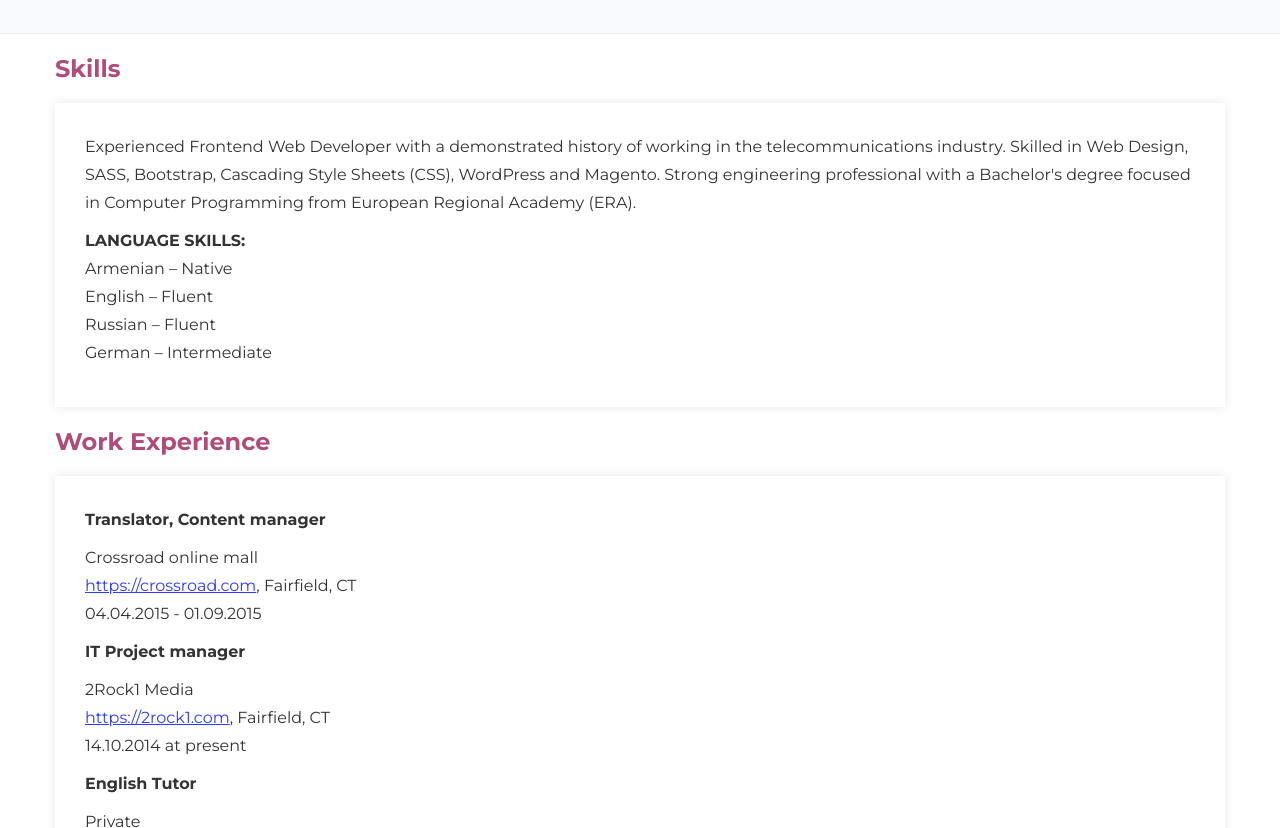
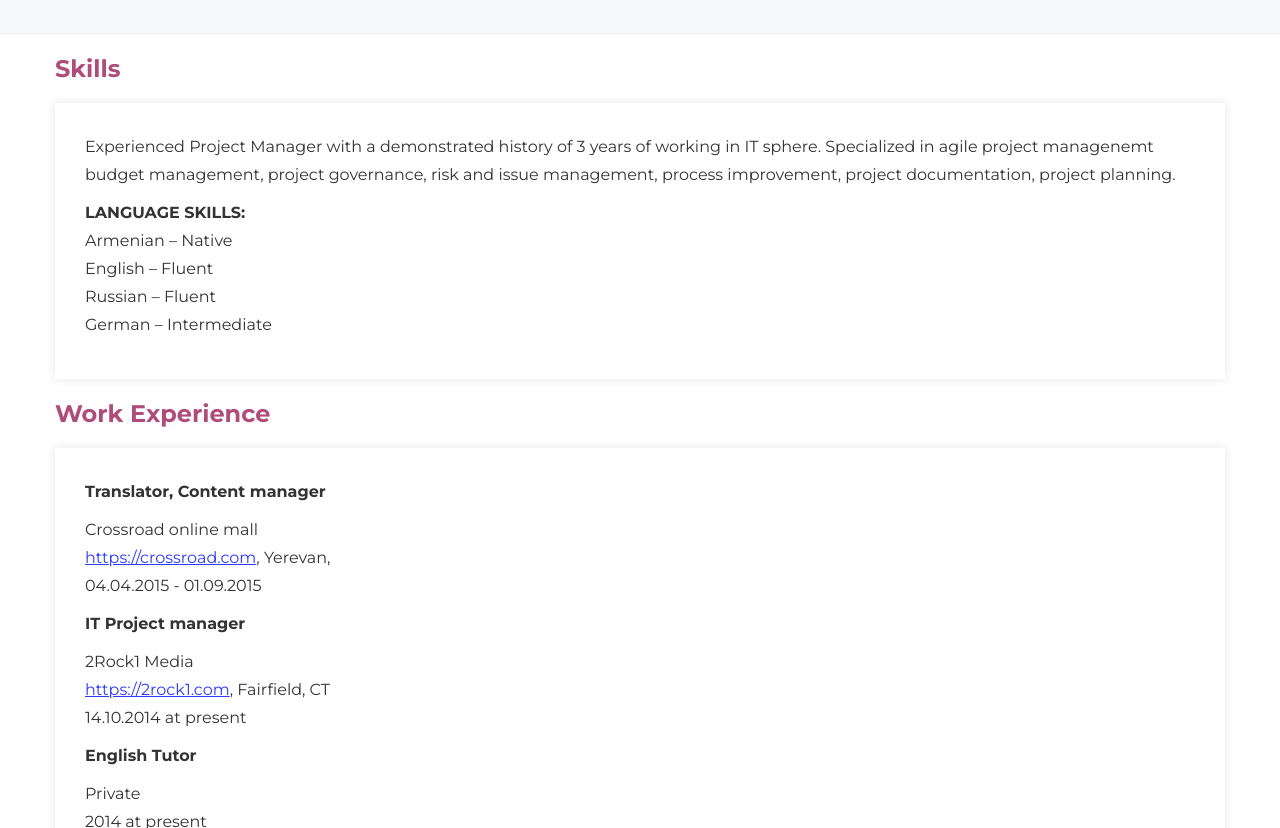
Before and after one commit to MariamSaradyan/CV, a plain HTML site: page index.html in a window 1280 px wide. Shown: the part 440-1268 px from the top of the page. Drawn offline with Linux system fonts and the light colour scheme.

Commit message:
Update index.html

```diff
--- a/index.html
+++ b/index.html
@@ -432,7 +432,7 @@
         <h2 class="block-title">Skills</h2>
         <div class="white-box">
             <p>
-                Experienced Frontend Web Developer with a demonstrated history of working in the telecommunications industry. Skilled in Web Design, SASS, Bootstrap, Cascading Style Sheets (CSS), WordPress and Magento. Strong engineering professional with a Bachelor's degree focused in Computer Programming from European Regional Academy (ERA).
+                Experienced Project Manager with a demonstrated history of 3 years of working in IT sphere. Specialized in agile project managenemt budget management, project governance, risk and issue management, process improvement, project documentation, project planning.
             </p>
             <p>
                 <b> LANGUAGE SKILLS:</b> <br>
@@ -450,7 +450,7 @@
             </p>
             <p>
                 Crossroad online mall <br>
-                <a href="https://crossroad.com/" target="_blank">https://crossroad.com</a>, Fairfield, CT<br>
+                <a href="https://crossroad.com/" target="_blank">https://crossroad.com</a>, Yerevan,<br>
                 04.04.2015 - 01.09.2015
             </p>
             <p>
```
